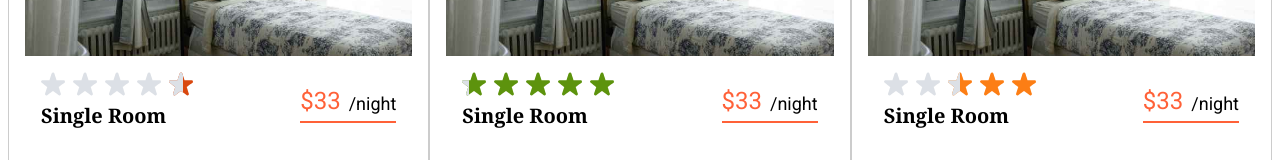
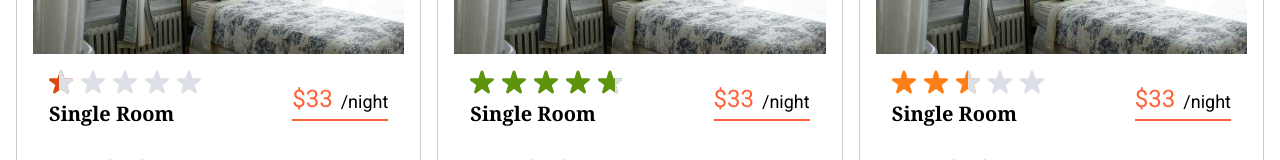
Before and after one commit to SachinKodagoda/MyNewBlog, a Next.js app: page / in a window 1280 px wide. Shown: the part 1734-1894 px from the top of the page. Built offline with nearby package versions, Linux system fonts and the light colour scheme; a web font is replaced by a local one.

Commit message:
clean ups

```diff
--- a/src/common/theme/baseTheme.ts
+++ b/src/common/theme/baseTheme.ts
@@ -465,9 +465,9 @@ export const fonts = {
   },
   size: {
     xs: '10px',
-    s: '14px',
-    m: '16px', // default
-    l: '18px',
+    sm: '14px',
+    md: '16px', // default
+    l1: '18px',
     l2: '20px',
     l3: '24px',
     l4: '36px',
@@ -495,14 +495,14 @@ export const animation = {
 };
 
 export const sizes = {
-  xs: { vl: 4, px: '4px', pr: '4%', ani: '0.2s' },
-  sm: { vl: 8, px: '8px', pr: '8%', ani: '0.3s' },
-  md: { vl: 16, px: '16px', pr: '16%', ani: '0.4s' }, // default
-  lg: { vl: 24, px: '24px', pr: '24%', ani: '0.5s' },
-  xl: { vl: 32, px: '32px', pr: '32%', ani: '0.6s' },
-  xxl: { vl: 48, px: '48px', pr: '48%', ani: '0.7s' },
-  xxxl: { vl: 64, px: '64px', pr: '64%', ani: '0.8s' },
-  xxxxl: { vl: 128, px: '128px', pr: '128%', ani: '0.9s' },
+  xs: { vl: 4, px: '4px', pr: '4%' },
+  sm: { vl: 8, px: '8px', pr: '8%' },
+  md: { vl: 16, px: '16px', pr: '16%' }, // default
+  lg: { vl: 24, px: '24px', pr: '24%' },
+  xl: { vl: 32, px: '32px', pr: '32%' },
+  xxl: { vl: 48, px: '48px', pr: '48%' },
+  xxxl: { vl: 64, px: '64px', pr: '64%' },
+  xxxxl: { vl: 128, px: '128px', pr: '128%' },
 };
 
 const theme = {
--- a/src/common/ui/layouts/Home/HeroArea.tsx
+++ b/src/common/ui/layouts/Home/HeroArea.tsx
@@ -1,18 +1,18 @@
+import styled from 'styled-components';
+
 import BookingLogo from '@layouts/HomeMisc/BookingLogo';
 import Weather from '@layouts/HomeMisc/Weather';
 import { colors } from '@theme/baseTheme';
-import React from 'react';
-import styled from 'styled-components';
 
 function HeroArea(): JSX.Element {
   return (
     <Container>
       <BookingBg>
-        <video className='booking-video' playsInline loop muted autoPlay>
-          <track kind='captions' />
-          <source src='video/hotel.mp4' type='video/mp4' />
+        <BookingVideo playsInline loop muted autoPlay>
+          <Track kind='captions' />
+          <Source src='video/hotel.mp4' type='video/mp4' />
           Your browser does not support the video tag.
-        </video>
+        </BookingVideo>
       </BookingBg>
       <GuestImg src='/images/home/food.svg' alt='guest' />
       <BookingLogo />
@@ -78,11 +78,15 @@ const BookingBg = styled.div`
   width: 100%;
   height: auto;
   position: relative;
+`;
 
-  .booking-video {
-    width: auto;
-    height: 100vh;
-    margin: auto;
-    display: block;
-  }
+const BookingVideo = styled.video`
+  width: auto;
+  height: 100vh;
+  margin: auto;
+  display: block;
 `;
+
+const Track = styled.track``;
+
+const Source = styled.source``;
--- a/src/common/ui/layouts/Home/Room.tsx
+++ b/src/common/ui/layouts/Home/Room.tsx
@@ -18,7 +18,7 @@ function Room(): JSX.Element {
           <Body>
             <TitleBar>
               <TopicLeft>
-                <RatingStars isHoverable={false} rating={room.rating} gap={sizes.sm.px} size={sizes.lg.px} flip />
+                <RatingStars isHoverable={false} rating={room.rating} gap={sizes.sm.px} size={sizes.lg.px} />
                 <Topic>Single Room</Topic>
               </TopicLeft>
               <TopicRight>
@@ -47,41 +47,19 @@ function Room(): JSX.Element {
 }
 export default Room;
 
-// Styles 👕🧦👗🧣🧥👔 -->
-
 const Container = styled.div`
   position: relative;
-  padding: 8px;
+  padding: ${sizes.md.px};
   display: flex;
   flex-direction: column;
+  gap: ${sizes.md.px};
   @media ${devices.minDesktopSM} {
     flex-direction: row;
-  }
-
-  .room-body_topic_right {
-    text-align: center;
-    float: right;
-    width: 30%;
-    height: 50px;
-    font-size: 28px;
-    color: #ff6138;
-    line-height: 50px;
-    border-bottom: 2px solid #ff6138;
-  }
-  .room-body_topic_right_span {
-    font-size: 15px;
-    color: #000;
-  }
-  .room-body_desc {
-    font-size: 16px;
-    padding-left: 16px;
   }
   .room-body_desc_correct {
     width: 15px;
     height: 15px;
     margin-right: 10px;
-  }
-  .room-body_btn {
   }
 `;
 
@@ -144,7 +122,7 @@ const Price = styled.div`
 `;
 
 const PerNight = styled.div`
-  font-size: ${fonts.size.l};
+  font-size: ${fonts.size.l1};
   align-self: flex-end;
 `;
 
```
